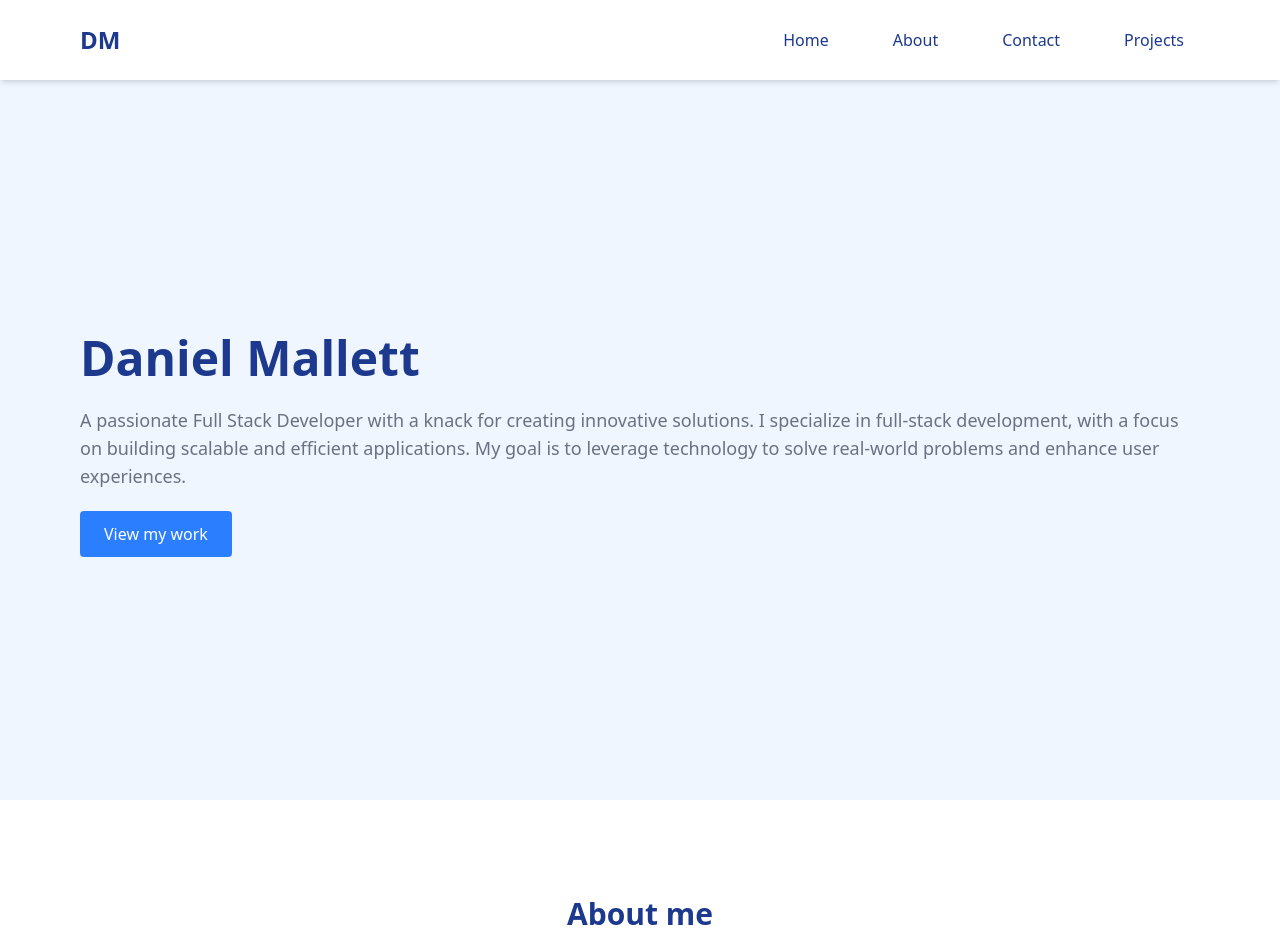
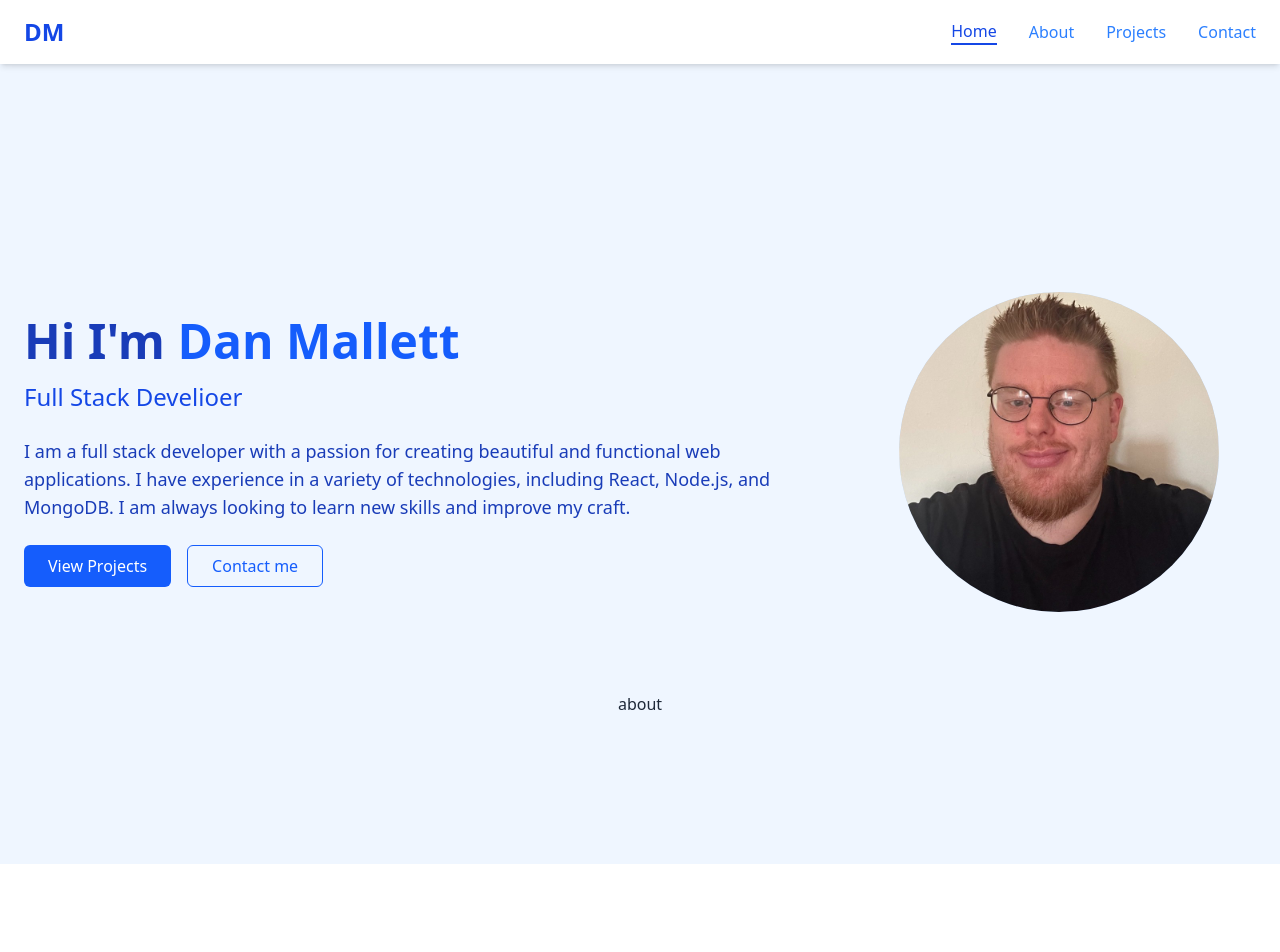
Before and after one commit to dcmallett/portfolio, a Next.js app in the folder frontend/: page / in a window 1280 px wide. Shown: the top 952 px of the page. After the commit the page ends 864 px from the top, so only its background shows below. Built offline with nearby package versions, Linux system fonts and the light colour scheme.

Commit message:
Added React icons and started home page

```diff
--- a/frontend/app/about/page.tsx
+++ b/frontend/app/about/page.tsx
@@ -1,42 +1,10 @@
 import React from "react";
-import Image from "next/image";
+
 
 const about = () => {
 	return (
-		<section className="py-24 bg-white">
-			<div className="container mx-auto px-4 max-w-6xl">
-				<h2 className="text-3xl font-bold text-blue-900 mb-12 text-center">
-					About me
-				</h2>
-				<Image
-					src="/dan.jpg"
-					alt="dan"
-					width={128}
-					height={128}
-					className="rounded-full mx-auto mb-4"
-				/>
-
-				<h3 className="text-xl font-bold text-blue-900 text-center">Dan</h3>
-				<p className="text-gray-600 text-center">Full Stack Engineer</p>
-
-				{/* todo: re write all text */}
-				<p className="mb-4">
-					I am a full stack engineer with a passion for building web
-					applications. I have experience in various technologies including
-					Typescript, React, Nextjs, TailwindCSS, AWS and Golang. I enjoy
-					learning new technologies and improving my skills. In my free time, I
-					like to work on personal projects and contribute to open source.
-				</p>
-				<p className="mb-10">
-					When I am m not coding or designing, you can find me hiking, reading
-					design books, or experimenting with new web technologies.
-				</p>
-
-      <div className="flex flex-wrap gap-2">
-
-      </div>
-
-			</div>
+		<section className="">
+			<h1>about</h1>
 		</section>
 	);
 };
--- a/frontend/app/home/page.tsx
+++ b/frontend/app/home/page.tsx
@@ -1,24 +1,60 @@
-import React from 'react'
-const page = () => {
+"use client";
+import Image from "next/image";
+import { useState } from "react";
+const Page = () => {
+	const [currentSection, setCurrentSection] = useState("home");
 	return (
 		<>
-    <section className='pt-20 min-h-screen flex items-center'>
-      <div className='container mx-auto px-4 max-w-6xl'>
-        <div className='mx-w-lg'>
-          <h1 className='typing-animation text-4xl md:text-5xl font-bold text-blue-900 mb-6'>
-            Daniel Mallett
+			<section className="flex-grow px-6 py-8">
+				<div className="max-w-7xl mx-auto">
+					{currentSection === "home" && (
+						<section className="flex flex-col md:flex-row items-center justify-between gap-12 py-12">
+							<div className="w-full md:1/2">
+								<h1 className="text-4xl md:text-5xl font-bold text-blue-800 mb-4">
+									Hi I&apos;m <span className="text-blue-600">Dan Mallett</span>
 								</h1>
-          <p className='text-lg text-gray-500 mb-8 typeing-animation'>
-              A passionate Full Stack Developer with a knack for creating innovative solutions. I specialize in full-stack development, with a focus on building scalable and efficient applications. My goal is to leverage technology to solve real-world problems and enhance user experiences.
+								<h2 className="text-2xl font-medium text-blue-700 mb-6">
+									Full Stack Develioer
+								</h2>
+								<p className="text-lg text-blue-800 mb-6">
+									I am a full stack developer with a passion for creating
+									beautiful and functional web applications. I have experience
+									in a variety of technologies, including React, Node.js, and
+									MongoDB. I am always looking to learn new skills and improve
+									my craft.
 								</p>
-          <a href="#projects" className="bg-blue-500 hover:bg-blue-900 text-white px-6 py-3 rounded font-medium transition-colors duration-300">
-              View my work
-          </a>
+								<div className="flex space-x-4">
+									<button
+										onClick={() => setCurrentSection("projects")}
+										className="bg-blue-600 hover:bg-blue-700 text-white py-2 px-6 rounded-md flex items-center"
+									>
+										View Projects
+									</button>
+									<button
+										onClick={() => setCurrentSection("contact")}
+										className="border border-blue-600 text-blue-600 hover:bg-blue-50 py-2 px-6 rounded-md"
+									>
+										Contact me
+									</button>
+								</div>
+							</div>
+							<div className="w-full md:w-1/2 flex justify-center">
+								<div className="bg-blue-200 w-64 h-64 md:w-80 md:h-80 rounded-full flex items-center justify-center text-blue-800 font-medium">
+									<Image
+										src={"/dan.jpg"}
+										alt="Dan Mallett"
+										width={320}
+										height={320}
+										className="rounded-full"
+									/>
 								</div>
 							</div>
 						</section>
+					)}
+				</div>
+			</section>
 		</>
-  )
-}
+	);
+};
 
-export default page
+export default Page;
--- a/frontend/app/page.tsx
+++ b/frontend/app/page.tsx
@@ -1,25 +1,21 @@
-
-import Home from '@/app/home/page'
-import About from '@/app/about/page'
-import Header from '@/components/Header'
+import Home from "@/app/home/page";
+import About from "@/app/about/page";
+import Header from "@/components/Header";
 
 const page = () => {
 	return (
 		<>
 			<Header />
-    <main className='min-h-screen bg-blue-50 text-gray-800 font-sans'>
-      <section id='home'>
+			<main className="min-h-screen bg-blue-50 text-gray-800 font-sans flex flex-col items-center justify-center">
+				<section id="home">
 					<Home />
 				</section>
-      <section id='about'>
+				<section id="about">
 					<About />
 				</section>
 			</main>
 		</>
+	);
+};
 
-  )
-}
-
-
-
-export default page
+export default page;
--- a/frontend/components/Header.tsx
+++ b/frontend/components/Header.tsx
@@ -1,117 +1,71 @@
-"use client"
-import Link from 'next/link'
-import { useState } from 'react'
+"use client";
+import { useState } from "react";
+import { GiHamburgerMenu } from "react-icons/gi";
+import { IoCloseSharp } from "react-icons/io5";
 
 const Header = () => {
-  const [isMobileMenuOpen, setisMobileMenuOpen] = useState(false)
+	const [currentSection, setCurrentSection] = useState("home");
+	const [mobileMenuOpen, setMobileMenuOpen] = useState(false);
 
+	const navItems = [
+		{ name: "Home", id: "home" },
+		{ name: "About", id: "about" },
+		{ name: "Projects", id: "projects" },
+		{ name: "Contact", id: "contact" },
+	];
 
-  const toggleMobileMenu = () => {
-    setisMobileMenuOpen(!isMobileMenuOpen)
-  }
+	return (
+		<header className="bg-white shadow-md py-4 px-6 sticky top-0 z-50">
+			<div className="max-w-7xl mx-auto flex justify-between items-center">
+				<span className="font-bold text-2xl text-blue-700">DM</span>
 
-  return (
-    <header className='bg-white shadow-md fixed w-full z-50'>
-      <div className='container mx-auto px-4 max-w-6xl'>
-        <nav className='flex justify-between items-center py-4'>
-          <span className='text-2xl font-bold text-blue-900'>
-            <Link href={'/home'}>DM</Link>
-          </span>
-          <button
-            className='md:hidden text-blue-900 focus:outline-none'
-            onClick={toggleMobileMenu}
-          >
-            {isMobileMenuOpen ? (
-              <svg className="w-6 h-6" fill="none" stroke="currentColor" viewBox="0 0 24 24" xmlns="http://www.w3.org/2000/svg">
-              <path strokeLinecap="round" strokeLinejoin="round" strokeWidth="2" d="M6 18L18 6M6 6l12 12"></path>
-            </svg>
-            ): (
-              <svg className="w-6 h-6" fill="none" stroke="currentColor" viewBox="0 0 24 24" xmlns="http://www.w3.org/2000/svg">
-              <path strokeLinecap="round" strokeLinejoin="round" strokeWidth="2" d="M4 6h16M4 12h16M4 18h16"></path>
-            </svg>
-            )}
-          </button>
+				{/* Desktop Navigation */}
+				<nav className="hidden md:flex space-x-8">
+					{navItems.map((item) => (
+						<button
+							key={item.id}
+							onClick={() => setCurrentSection(item.id)}
+							className={`font-medium ${
+								currentSection === item.id
+									? "text-blue-700 border-b-2 border-blue-700"
+									: "text-blue-500 hover:text-blue-700"
+							}`}
+						>
+							{item.name}
+						</button>
+					))}
+				</nav>
 
-          {/* Desktop Menu */}
-          <ul className='hidden md:flex space-x-8'>
-            <li>
-              <Link
-                href='#home'
-                className='block py-3 px-4 text-blue-900 font-medium hover:bg-blue-50 hover-text-blue-500 transition-colors'
-              >
-                Home
-              </Link>
-            </li>
-            <li>
-              <Link
-                href='#about'
-                className='block py-3 px-4 text-blue-900 font-medium hover:bg-blue-50 hover-text-blue-500 transition-colors'
-              >
-                About
-              </Link>
-            </li>
-            <li>
-              <a
-                href="#contact"
-                className='block py-3 px-4 text-blue-900 font-medium hover:bg-blue-50 hover-text-blue-500 transition-colors'
+				{/* Mobile Navigation */}
+				<button
+					className="md:hidden text-blue-700"
+					onClick={() => setMobileMenuOpen(!mobileMenuOpen)}
+				>
+					{mobileMenuOpen ? <IoCloseSharp /> : <GiHamburgerMenu />}
+				</button>
+			</div>
 
-              >
-                Contact
-              </a>
-            </li>
-            <li>
-              <a
-                href="#projects"
-                className='block py-3 px-4 text-blue-900 font-medium hover:bg-blue-50 hover-text-blue-500 transition-colors'
-              >
-                Projects
-              </a>
-            </li>
-          </ul>
-        </nav>
-        {/* Mobile Menu */}
-        {isMobileMenuOpen && (
-          <div className='md:hidden bg-white border-t border-blue-100'>
-            <ul className='flex flex-col'>
-              <li>
-                <Link
-                  href='#home'
-                  className='block py-3 px-4 text-blue-900 font-medium hover:bg-blue-50 hover-text-blue-500 transition-colors'
-                >
-                  Home
-                </Link>
-              </li>
-              <li>
-                <Link
-                  href='#about'
-                  className='block py-3 px-4 text-blue-900 font-medium hover:bg-blue-50 hover-text-blue-500 transition-colors'
-                >
-                  About
-                </Link>
-              </li>
-              <li>
-                <a
-                  href="#contact"
-                  className='block py-3 px-4 text-blue-900 font-medium hover:bg-blue-50 hover-text-blue-500 transition-colors'
+			{/* TODO: Add in fade transition mobile nav */}
+			{mobileMenuOpen && (
+				<nav className="md:hidden pt-4 pb-2 px-2">
+					{navItems.map((item) => (
+						<button
+							key={item.id}
+							onClick={() => {
+								setCurrentSection(item.id);
+								setMobileMenuOpen(false);
+							}}
+							className={`block py-2 px-4 text-blue-500 hover:text-blue-700 ${
+								currentSection === item.id ? "font-bold" : ""
+							}`}
+						>
+							{item.name}
+						</button>
+					))}
+				</nav>
+			)}
+		</header>
+	);
+};
 
-                >
-                  Contact
-                </a>
-              </li>
-              <li>
-                <a
-                  href="#projects"
-                  className='block py-3 px-4 text-blue-900 font-medium hover:bg-blue-50 hover-text-blue-500 transition-colors'
-                >
-                  Projects
-                </a>
-              </li>
-            </ul>
-          </div>
-        )}
-      </div>
-    </header>
-  )
-}
-
-export default Header
+export default Header;
--- a/frontend/package.json
+++ b/frontend/package.json
@@ -11,7 +11,8 @@
   "dependencies": {
     "next": "15.3.1",
     "react": "^19.0.0",
-    "react-dom": "^19.0.0"
+    "react-dom": "^19.0.0",
+    "react-icons": "^5.5.0"
   },
   "devDependencies": {
     "@eslint/eslintrc": "^3",
```
Also changed, not shown: 1 other file (tests, documents, lock files or other folders). Lines whose indentation alone changed are shown as unchanged.
